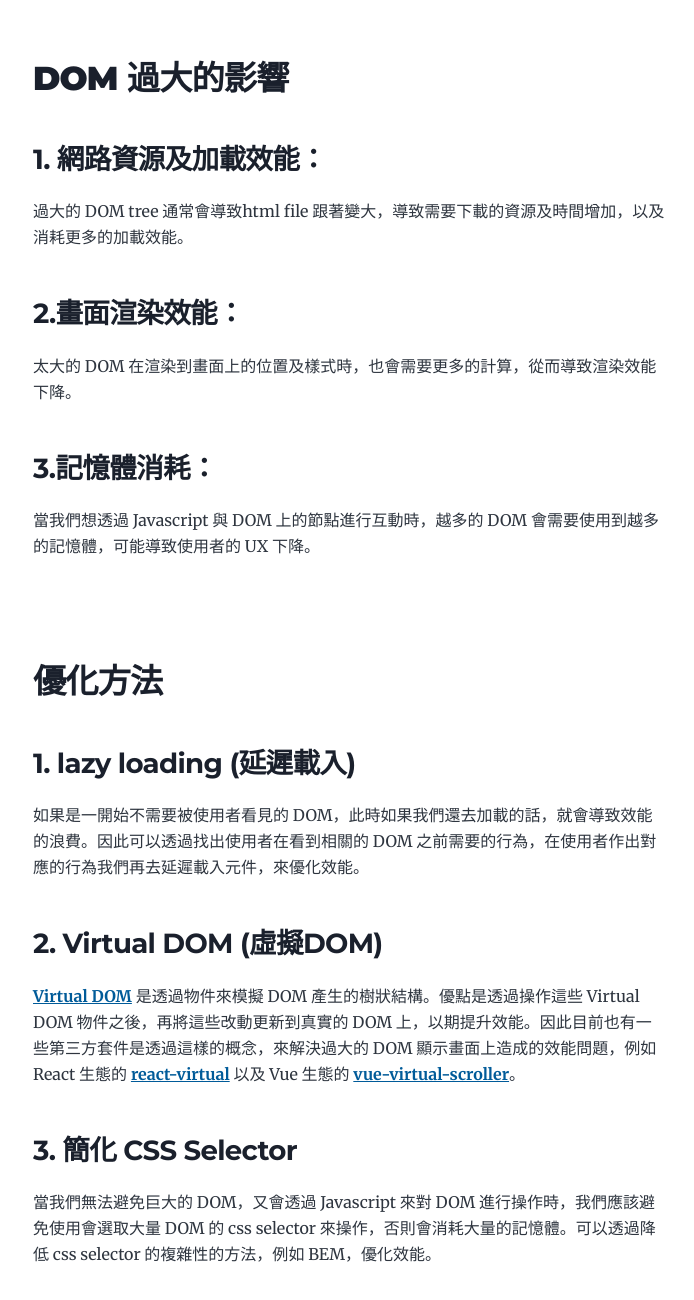
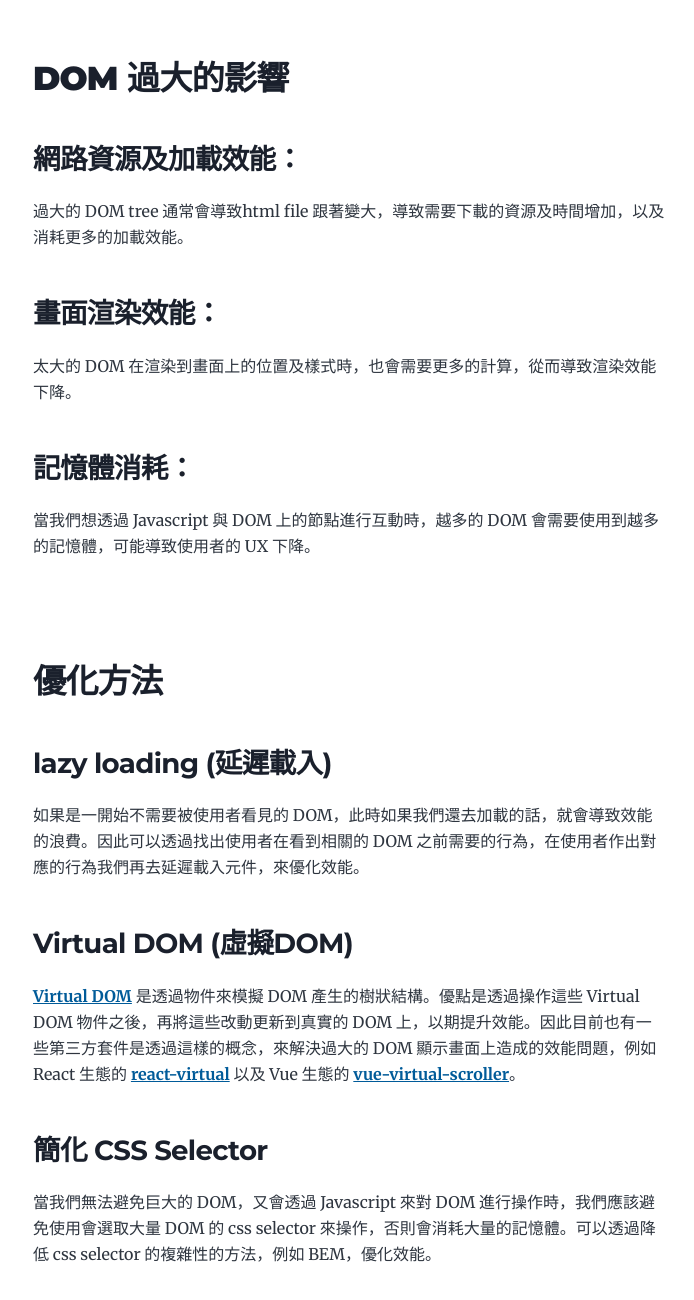
Before and after one commit to kevin10410/gatsby-blog, a Gatsby site: page /excessive-dom-size/ in a window 1280 px wide. Shown: the part 3551-4851 px from the top of the page, without its empty margins (291-985 px from the left). Built offline with nearby package versions, Linux system fonts and the light colour scheme; Gatsby itself is replaced by a stand-in of ours.

Commit message:
style: update subtitles in excessive dom size post

```diff
--- a/content/blog/excessive-dom-size/index.md
+++ b/content/blog/excessive-dom-size/index.md
@@ -32,27 +32,27 @@ Photo by [Sai Kiran Anagani
 <br>
 
 ## **DOM 過大的影響**
-### 1. 網路資源及加載效能：
+### 網路資源及加載效能：
 過大的 DOM tree 通常會導致html file 跟著變大，導致需要下載的資源及時間增加，以及消耗更多的加載效能。
 
-### 2.畫面渲染效能：
+### 畫面渲染效能：
 太大的 DOM 在渲染到畫面上的位置及樣式時，也會需要更多的計算，從而導致渲染效能下降。
 
-### 3.記憶體消耗：
+### 記憶體消耗：
 當我們想透過 Javascript 與 DOM 上的節點進行互動時，越多的 DOM 會需要使用到越多的記憶體，可能導致使用者的 UX 下降。
 
 <br>
 
 ## 優化方法
-### 1. lazy loading (延遲載入)
+### lazy loading (延遲載入)
 
 如果是一開始不需要被使用者看見的 DOM，此時如果我們還去加載的話，就會導致效能的浪費。因此可以透過找出使用者在看到相關的 DOM 之前需要的行為，在使用者作出對應的行為我們再去延遲載入元件，來優化效能。
 
-### 2. Virtual DOM (虛擬DOM)
+### Virtual DOM (虛擬DOM)
 
 [**Virtual DOM**](https://zh-hant.reactjs.org/docs/faq-internals.html) 是透過物件來模擬 DOM 產生的樹狀結構。優點是透過操作這些 Virtual DOM 物件之後，再將這些改動更新到真實的 DOM 上，以期提升效能。因此目前也有一些第三方套件是透過這樣的概念，來解決過大的 DOM 顯示畫面上造成的效能問題，例如 React 生態的 [**react-virtual**](https://www.npmjs.com/package/react-virtual) 以及 Vue 生態的 [**vue-virtual-scroller**](https://www.npmjs.com/package/vue-virtual-scroller)。
 
-### 3. 簡化 CSS Selector
+### 簡化 CSS Selector
 
 當我們無法避免巨大的 DOM，又會透過 Javascript 來對 DOM 進行操作時，我們應該避免使用會選取大量 DOM 的 css selector  來操作，否則會消耗大量的記憶體。可以透過降低 css selector 的複雜性的方法，例如 BEM，優化效能。
 
```
